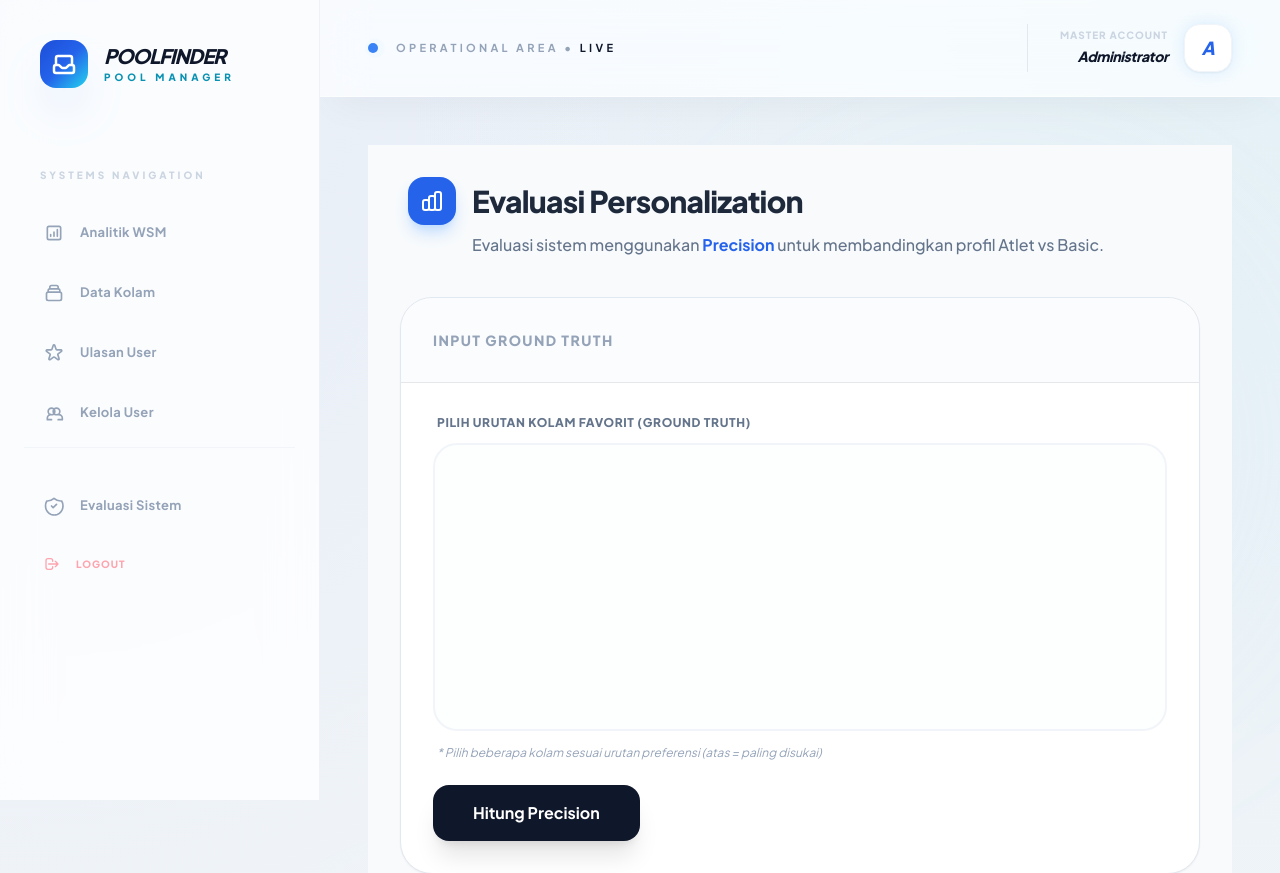
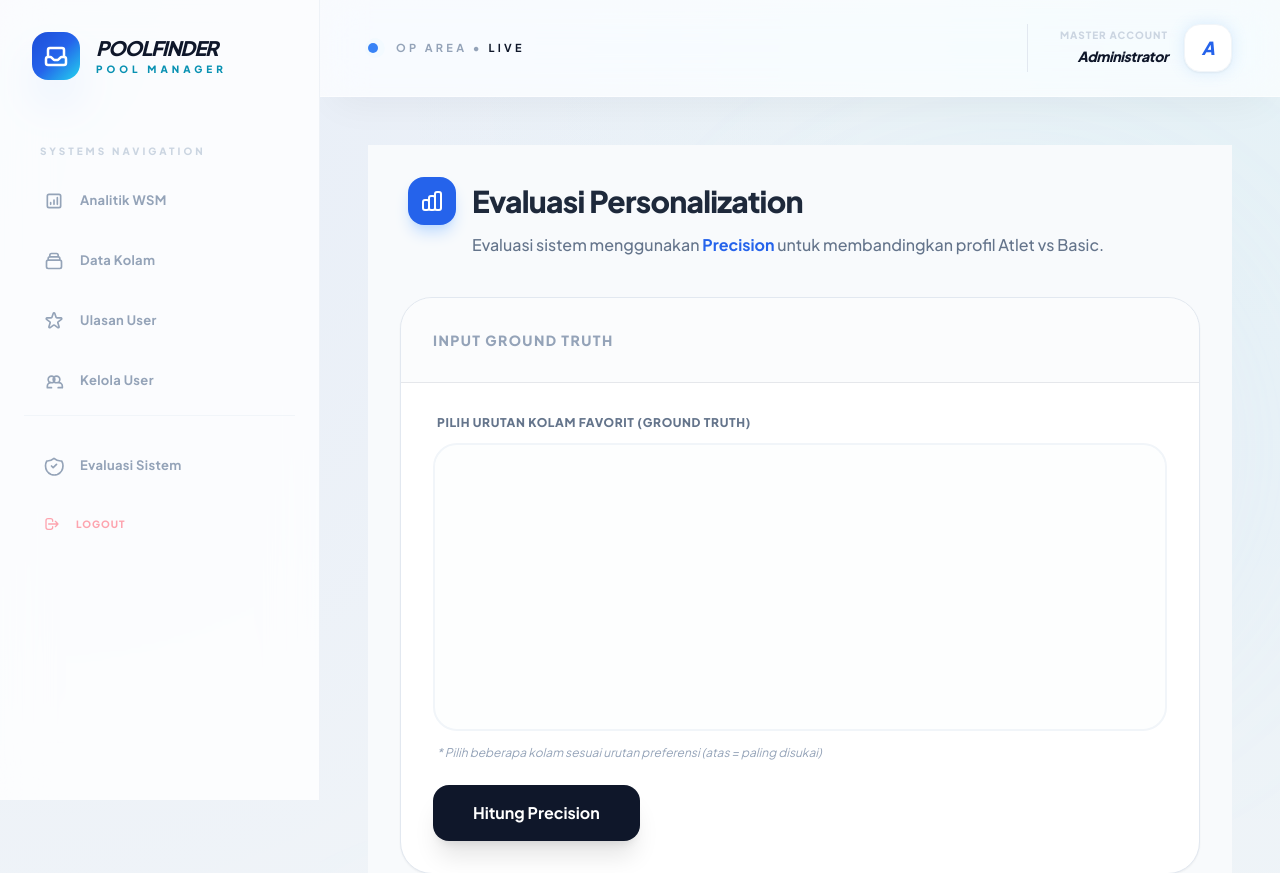
Before and after one commit to AdminPoolfinder/Poolfinder, a Flask app: page /admin/evaluasi in a window 1280 px wide. Shown: the top 873 px of the page. Run offline with Flask 3, Linux system fonts and the light colour scheme; lists and menus that the app fills with data are empty; some libraries are stand-ins or nearby versions.

Commit message:
update code

```diff
--- a/app/templates/admin/layout.html
+++ b/app/templates/admin/layout.html
@@ -57,10 +57,19 @@
     </style>
     <script defer src="https://cdn.jsdelivr.net/npm/alpinejs@3.x.x/dist/cdn.min.js"></script>
 </head>
-<body class="flex min-h-screen text-slate-800 antialiased">
+<body class="flex min-h-screen text-slate-800 antialiased" x-data="{ sidebarOpen: false }">
 
-    <aside class="w-80 bg-white/80 backdrop-blur-xl border-r border-slate-200/50 fixed h-full z-50 transition-all">
-        <div class="p-10 mb-2">
+    <div x-show="sidebarOpen"
+         x-transition:opacity
+         @click="sidebarOpen = false"
+         class="fixed inset-0 bg-slate-900/40 backdrop-blur-sm z-40 lg:hidden"
+         x-cloak>
+    </div>
+
+    <aside :class="sidebarOpen ? 'translate-x-0' : '-translate-x-full lg:translate-x-0'"
+           class="w-80 bg-white/80 backdrop-blur-xl border-r border-slate-200/50 fixed h-full z-50 transition-transform duration-300 ease-in-out">
+
+        <div class="p-8 mb-2 flex items-center justify-between">
             <div class="flex items-center gap-4 group cursor-pointer">
                 <div class="w-12 h-12 bg-gradient-to-br from-blue-700 via-blue-600 to-cyan-400 rounded-2xl flex items-center justify-center shadow-2xl shadow-blue-200 transition-transform duration-500 group-hover:rotate-12">
                     <svg xmlns="http://www.w3.org/2000/svg" class="h-6 w-6 text-white" fill="none" viewBox="0 0 24 24" stroke="currentColor">
@@ -72,14 +81,19 @@
                     <span class="text-[10px] font-black text-cyan-600 uppercase tracking-[0.4em] block mt-1.5 leading-none">Pool Manager</span>
                 </div>
             </div>
+
+            <button @click="sidebarOpen = false" class="p-2 text-slate-400 hover:text-slate-600 lg:hidden">
+                <svg xmlns="http://www.w3.org/2000/svg" class="h-6 w-6" fill="none" viewBox="0 0 24 24" stroke="currentColor">
+                    <path stroke-linecap="round" stroke-linejoin="round" stroke-width="2" d="M6 18L18 6M6 6l12 12" />
+                </svg>
+            </button>
         </div>
 
-        <nav class="px-6 space-y-2">
-            <p class="px-4 text-[10px] font-black text-slate-300 uppercase tracking-[0.3em] mb-6 mt-10">Systems Navigation</p>
+        <nav class="px-6 space-y-2 overflow-y-auto max-h-[calc(100vh-120px)]">
+            <p class="px-4 text-[10px] font-black text-slate-300 uppercase tracking-[0.3em] mb-4 mt-6">Systems Navigation</p>
 
             <a href="{{ url_for('main.admin_dashboard') }}"
                class="nav-link flex items-center gap-4 px-5 py-4 rounded-[1.5rem] group {{ 'sidebar-item-active' if request.endpoint == 'main.admin_dashboard' else 'text-slate-400 hover:bg-blue-50 hover:text-blue-600' }}">
-                <div class="p-2 rounded-lg bg-current opacity-10 absolute inset-0 hidden group-hover:block"></div>
                 <svg xmlns="http://www.w3.org/2000/svg" class="h-5 w-5 relative z-10" fill="none" viewBox="0 0 24 24" stroke="currentColor">
                     <path stroke-linecap="round" stroke-linejoin="round" stroke-width="2" d="M16 8v8m-4-5v5m-4-2v2m-2 4h12a2 2 0 002-2V6a2 2 0 00-2-2H6a2 2 0 00-2 2v12a2 2 0 002 2z" />
                 </svg>
@@ -101,17 +115,16 @@
                 </svg>
                 <span class="font-bold text-[13px] tracking-wide">Ulasan User</span>
             </a>
+
             <a href="{{ url_for('main.admin_user') }}"
                class="nav-link flex items-center gap-4 px-5 py-4 rounded-[1.5rem] group {{ 'sidebar-item-active' if request.endpoint == 'main.admin_user' else 'text-slate-400 hover:bg-blue-50 hover:text-blue-600' }}">
-
                 <svg xmlns="http://www.w3.org/2000/svg" class="h-5 w-5" fill="none" viewBox="0 0 24 24" stroke="currentColor">
-        <path stroke-linecap="round" stroke-linejoin="round" stroke-width="2"
-              d="M17 20h5v-2a4 4 0 00-5-3.87M9 20H4v-2a4 4 0 015-3.87m0 0a4 4 0 10-4-4 4 4 0 004 4zm6 0a4 4 0 10-4-4 4 4 0 004 4z" />
+                    <path stroke-linecap="round" stroke-linejoin="round" stroke-width="2" d="M17 20h5v-2a4 4 0 00-5-3.87M9 20H4v-2a4 4 0 015-3.87m0 0a4 4 0 10-4-4 4 4 0 004 4zm6 0a4 4 0 10-4-4 4 4 0 004 4z" />
                 </svg>
-
                 <span class="font-bold text-[13px] tracking-wide">Kelola User</span>
             </a>
-            <div class="mt-16 pt-8 border-t border-slate-100">
+
+            <div class="mt-8 pt-6 border-t border-slate-100">
                 <a href="{{ url_for('main.evaluasi') }}"
                    class="nav-link flex items-center gap-4 px-5 py-4 rounded-[1.5rem] group {{ 'sidebar-item-active' if request.endpoint == 'main.admin_evaluasi' else 'text-slate-400 hover:bg-indigo-50 hover:text-indigo-600' }}">
                     <svg xmlns="http://www.w3.org/2000/svg" class="h-5 w-5" fill="none" viewBox="0 0 24 24" stroke="currentColor">
@@ -129,63 +142,57 @@
                 </a>
             </div>
         </nav>
-
     </aside>
 
-    <div class="flex-1 ml-80">
-        <header class="glass-header py-6 px-12 sticky top-0 z-40 flex justify-between items-center aquatic-shadow">
+    <div class="flex-1 w-full lg:ml-80 flex flex-col min-h-screen">
+
+        <header class="glass-header py-4 lg:py-6 px-6 lg:px-12 sticky top-0 z-40 flex justify-between items-center aquatic-shadow" x-data="{ open: false }">
+
             <div class="flex items-center gap-4">
+                <button @click="sidebarOpen = !sidebarOpen" class="p-2 -ml-2 text-slate-600 hover:bg-slate-100 rounded-xl lg:hidden">
+                    <svg xmlns="http://www.w3.org/2000/svg" class="h-6 w-6" fill="none" viewBox="0 0 24 24" stroke="currentColor">
+                        <path stroke-linecap="round" stroke-linejoin="round" stroke-width="2" d="M4 6h16M4 12h16M4 18h16" />
+                    </svg>
+                </button>
+
                 <div class="flex -space-x-2">
                     <div class="w-2.5 h-2.5 rounded-full bg-blue-500"></div>
                     <div class="w-2.5 h-2.5 rounded-full bg-cyan-400 animate-ping"></div>
                 </div>
-        <h2 class="text-slate-400 font-bold text-[11px] uppercase tracking-[0.3em]">Operational Area • <span class="text-slate-900">Live</span></h2>
+                <h2 class="text-slate-400 font-bold text-[11px] uppercase tracking-[0.3em] whitespace-nowrap">Op Area • <span class="text-slate-900">Live</span></h2>
             </div>
 
-    <div class="flex items-center gap-8" x-data="{ open:false }">
-
-    <!-- INFO KANAN -->
-    <div class="flex items-center gap-4 pl-8 border-l border-slate-200">
-
-        <div class="text-right hidden lg:block">
-            <p class="text-[10px] font-black text-slate-300 uppercase tracking-widest leading-none mb-1.5">
-                Master Account
-            </p>
+            <div class="flex items-center gap-4 lg:gap-8">
+                <div class="flex items-center gap-4 pl-4 lg:pl-8 border-l border-slate-200">
+                    <div class="text-right hidden sm:block">
+                        <p class="text-[10px] font-black text-slate-300 uppercase tracking-widest leading-none mb-1.5">Master Account</p>
                         <p class="text-sm font-black text-slate-900 tracking-tight italic">
                             {{ session.get('admin_username', 'Administrator') }}
                         </p>
                     </div>
 
-        <!-- AVATAR -->
                     <div class="relative">
-
-            <div @click="open = !open"
-                 class="cursor-pointer relative group">
-
+                        <div @click="open = !open" class="cursor-pointer relative group">
                             <div class="absolute inset-0 bg-blue-400 rounded-2xl blur group-hover:blur-md transition-all opacity-20"></div>
-
-                <div class="w-12 h-12 bg-white rounded-2xl shadow-sm border border-slate-100 flex items-center justify-center text-blue-600 font-black italic relative z-10 text-lg">
+                            <div class="w-10 h-10 lg:w-12 lg:h-12 bg-white rounded-2xl shadow-sm border border-slate-100 flex items-center justify-center text-blue-600 font-black italic relative z-10 text-base lg:text-lg">
                                 {{ session.get('admin_username', 'A')[0]|upper }}
                             </div>
                         </div>
 
-            <!-- POPUP -->
                         <div x-show="open"
                              x-cloak
                              @click.outside="open = false"
                              x-transition
                              class="absolute right-0 mt-3 w-64 bg-white rounded-2xl shadow-xl border border-slate-100 p-4 z-50">
 
-                <!-- AKUN AKTIF -->
                             <div class="mb-3">
                                 <p class="text-xs text-slate-400 mb-2">Akun Aktif</p>
-
                                 <div class="flex items-center gap-3 p-2 rounded-xl bg-blue-50">
                                     <div class="w-10 h-10 bg-blue-100 rounded-xl flex items-center justify-center text-blue-600 font-bold">
                                         {{ session.get('admin_username', 'A')[0]|upper }}
                                     </div>
                                     <div>
-                            <p class="text-sm font-bold text-slate-800">
+                                        <p class="text-sm font-bold text-slate-800 truncate max-w-[120px]">
                                             {{ session.get('admin_username', 'Administrator') }}
                                         </p>
                                         <p class="text-xs text-slate-400">Admin</p>
@@ -195,27 +202,19 @@
 
                             <hr class="my-3">
 
-                <!-- AKUN LAIN (REAL DB) -->
-                <div class="mb-3">
+                            <div class="mb-3 max-h-36 overflow-y-auto">
                                 <p class="text-xs text-slate-400 mb-2">Akun Lain</p>
-
                                 {% for a in admins %}
                                     {% if a.username != session.get('admin_username') %}
-                        <div
-                            onclick="window.location.href='/admin/switch/{{ a.username }}'"
+                                    <div onclick="window.location.href='/admin/switch/{{ a.username }}'"
                                          class="flex items-center gap-3 p-2 rounded-xl hover:bg-slate-50 cursor-pointer transition">
-
                                         <div class="w-10 h-10 bg-slate-100 rounded-xl flex items-center justify-center text-slate-600 font-bold">
                                             {{ a.username[0]|upper }}
                                         </div>
-
                                         <div>
-                                <p class="text-sm font-semibold text-slate-700">
-                                    {{ a.username }}
-                                </p>
+                                            <p class="text-sm font-semibold text-slate-700 truncate max-w-[120px]">{{ a.username }}</p>
                                             <p class="text-xs text-slate-400">Admin</p>
                                         </div>
-
                                     </div>
                                     {% endif %}
                                 {% endfor %}
@@ -223,28 +222,24 @@
 
                             <hr class="my-3">
 
-                <!-- LOGOUT -->
                             <a href="{{ url_for('main.admin_logout') }}"
                                class="block w-full text-center text-sm font-semibold text-red-500 hover:bg-red-50 py-2 rounded-xl transition">
                                Logout
                             </a>
-
                         </div>
-
                     </div>
-
                 </div>
             </div>
         </header>
 
-        <main class="p-12 relative overflow-x-hidden">
-            <div class="absolute top-40 right-20 w-96 h-96 bg-blue-200/20 rounded-full blur-[120px] -z-10"></div>
-            <div class="absolute bottom-20 left-10 w-72 h-72 bg-cyan-200/20 rounded-full blur-[100px] -z-10"></div>
+        <main class="p-6 lg:p-12 relative overflow-x-hidden flex-1">
+            <div class="absolute top-40 right-20 w-72 lg:w-96 h-72 lg:h-96 bg-blue-200/20 rounded-full blur-[100px] lg:blur-[120px] -z-10"></div>
+            <div class="absolute bottom-20 left-10 w-52 lg:w-72 h-52 lg:h-72 bg-cyan-200/20 rounded-full blur-[80px] lg:blur-[100px] -z-10"></div>
 
             {% block content %}{% endblock %}
         </main>
 
-        <footer class="px-12 py-8 text-center text-slate-400 text-[10px] font-bold uppercase tracking-widest">
+        <footer class="px-6 lg:px-12 py-6 lg:py-8 text-center text-slate-400 text-[9px] lg:text-[10px] font-bold uppercase tracking-widest mt-auto">
             &copy; 2026 PoolFinder Swim • Weighted Scoring Method Analysis
         </footer>
     </div>
```
Also changed, not shown: fix_admin.py (added, +35 -0 lines), import_railway.py (added, +28 -0 lines). Lines whose indentation alone changed are shown as unchanged.
